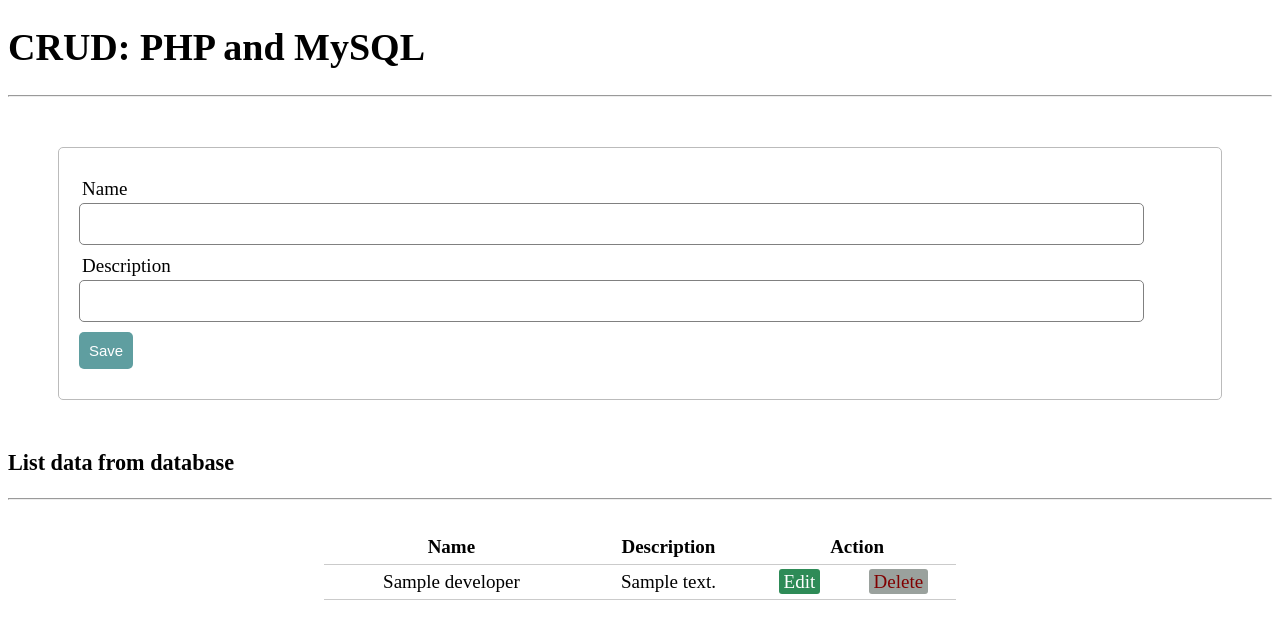
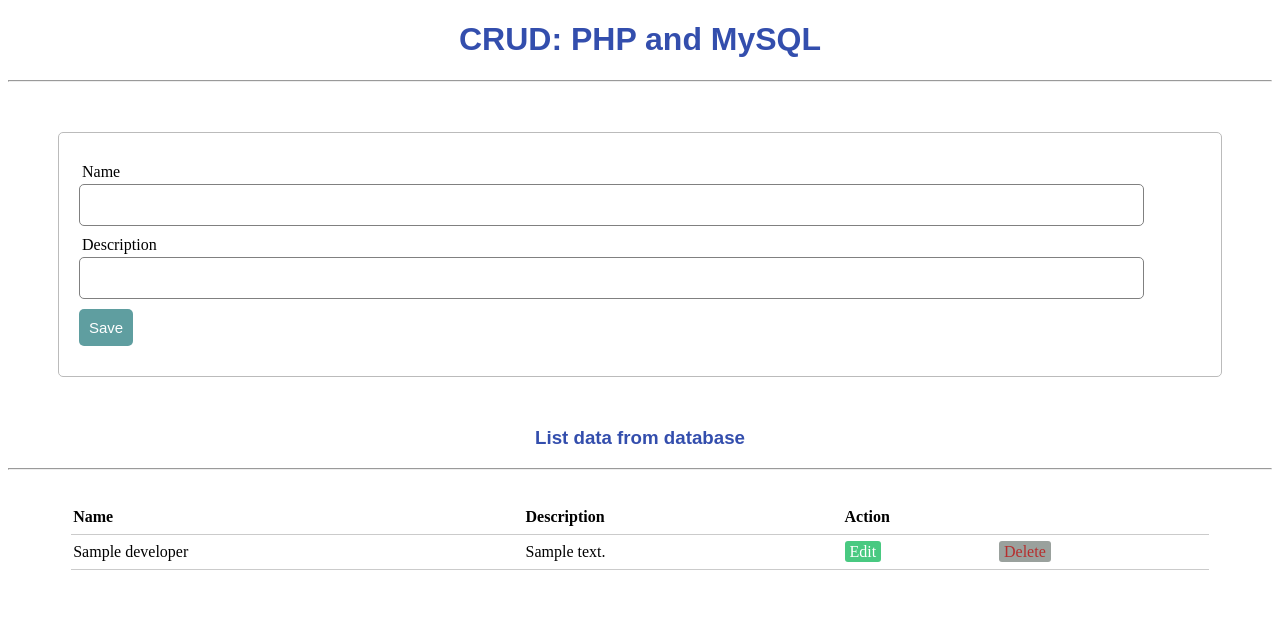
Before and after one commit to RondineleG/PhpCrud, a PHP site: page / in a window 1280 px wide. Shown: the top 639 px of the page. Run offline with PHP 8.4, Linux system fonts and the light colour scheme; tables that the repository leaves empty hold one stand-in row (values such as "Sample post"); data that the repository does not hold is empty.

Commit message:
update style css

```diff
--- a/assets/css/style.css
+++ b/assets/css/style.css
@@ -1,12 +1,12 @@
 body {
-    font-size: 19px;
+    font-size: 100%;
 }
 
 table {
-    width: 50%;
+    width: 90%;
     margin: 30px auto;
     border-collapse: collapse;
-    text-align: center;
+    text-align: left;
 }
 
 tr {
@@ -21,7 +21,7 @@ td {
 }
 
 tr:hover {
-    background: #f5f5f5;
+    background: #999595;
 }
 
 form {
@@ -64,8 +64,9 @@ form {
 .edit_btn {
     text-decoration: none;
     padding: 2px 5px;
-    background: #2E8B57;
+    background: #49c981;
     color: #fff;
+    width: 50%;
     border-radius: 3px;
 }
 
@@ -73,7 +74,8 @@ form {
     text-decoration: none;
     padding: 2px 5px;
     background: #9aa19d;
-    color: #800000;
+    color: #b62e2e;
+    width: 50%;
     border-radius: 3px;
 }
 
@@ -81,8 +83,15 @@ form {
     margin: 30px auto;
     padding: 10px;
     border-radius: 5px;
-    color: #3c763d;
+    color: #59805a;
     background: #dff0d8;
-    width: 50%;
+    width: 90%;
     text-align: center;
 }
+
+.title {
+    text-align: center;
+    color: #029c;
+    font-family: Arial, Helvetica, sans-serif;
+    font-size: 100%;
+}
```
